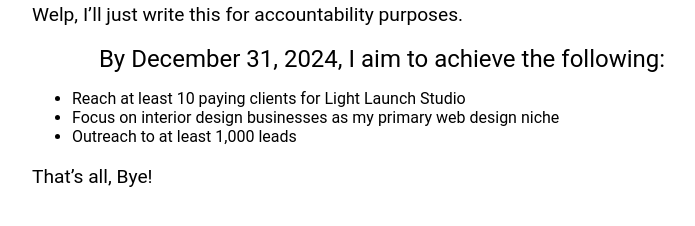
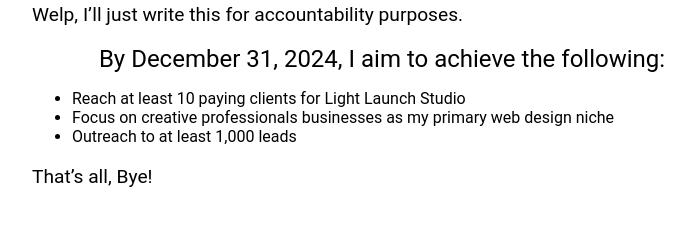
Before and after one commit to superspike7/spikevinz.com, a Jekyll site: the page built from _posts/2024-10-25-goal-for-2024.md, in a window 1280 px wide. Shown: the part 279-505 px from the top of the page, without its empty margins (258-953 px from the left). Built offline with Jekyll 4.4.1, drawn with Linux system fonts in a browser that asks for light colours.

Commit message:
change niche

```diff
--- a/_posts/2024-10-25-goal-for-2024.md
+++ b/_posts/2024-10-25-goal-for-2024.md
@@ -10,7 +10,7 @@
 ## By December 31, 2024, I aim to achieve the following:
 
 - Reach at least 10 paying clients for Light Launch Studio
-- Focus on interior design businesses as my primary web design niche
+- Focus on creative professionals businesses as my primary web design niche
 - Outreach to at least 1,000 leads
 
 That's all, Bye!
```
